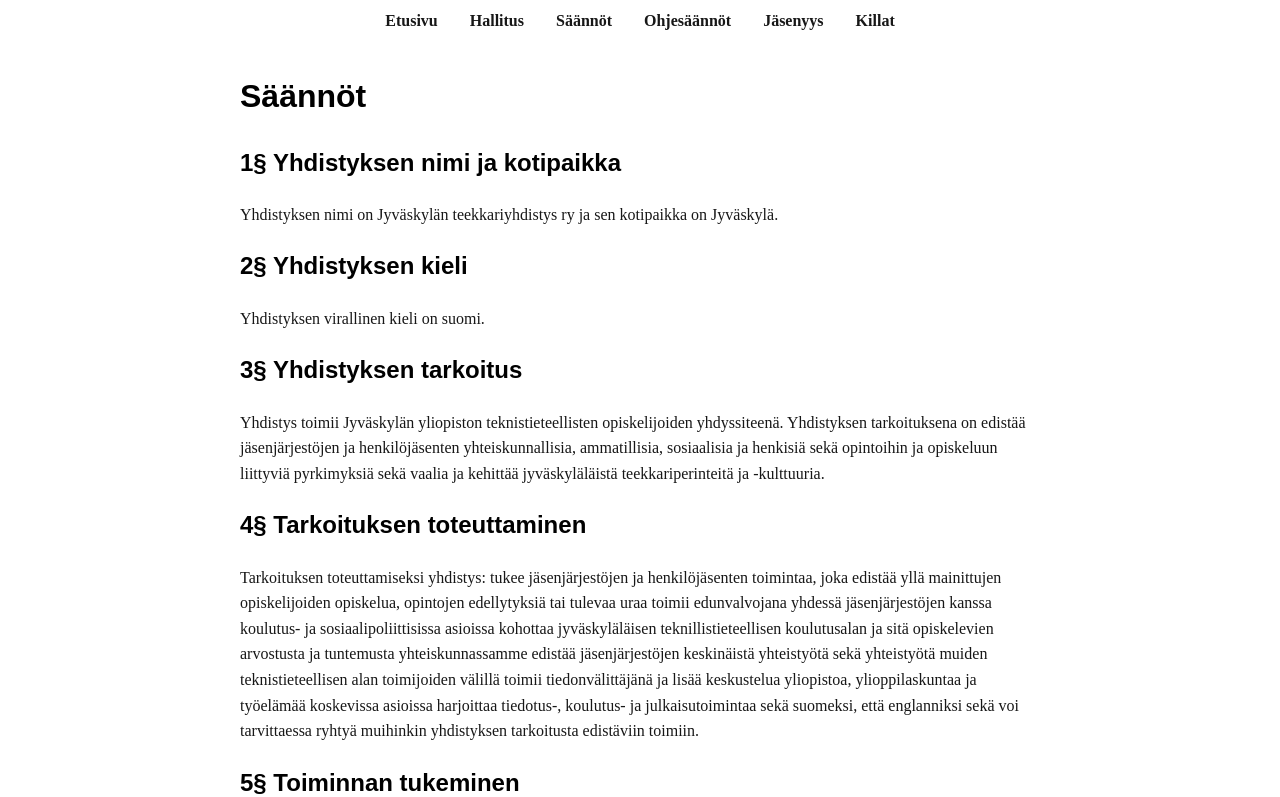
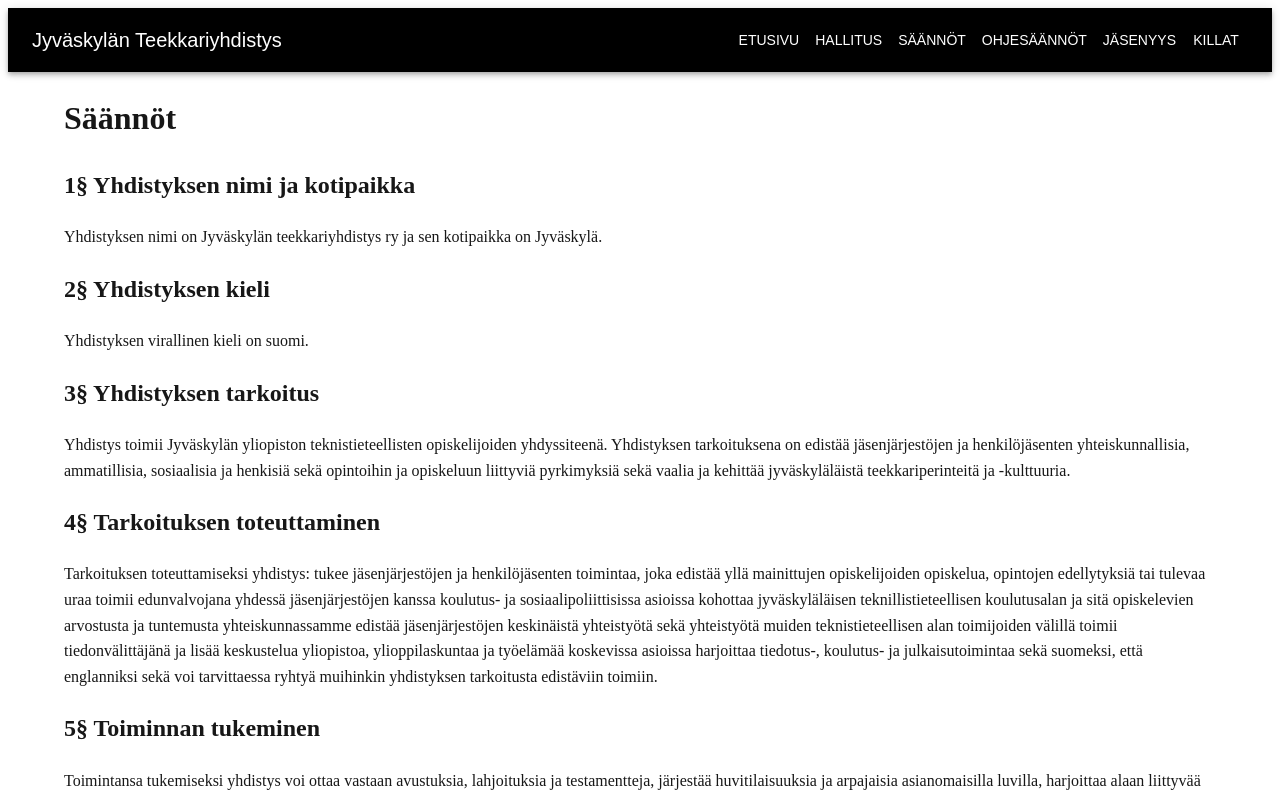
Before and after one commit to Jrvi/jyty-web, a Next.js app: page /saannot in a window 1280 px wide. Shown: the top 797 px of the page. Built offline with nearby package versions, Linux system fonts and the light colour scheme.

Commit message:
chore: added material ui

```diff
--- a/app/globals.css
+++ b/app/globals.css
@@ -23,29 +23,6 @@
     line-height: var(--line-height);
 }
 
-h1, h2, h3, h4, h5, h6 {
-    color: var(--primary-color);
-    font-family: var(--font-family);
-}
-
-h1 {
-    font-size: var(--heading-font-size);
-}
-
-h2 {
-    font-size: 1.5em;
-}
-
-p {
-    font-size: var(--paragraph-font-size);
-}
-
-.container {
-    max-width: 800px;
-    margin: 0 auto;
-    padding: 1em;
-}
-
 nav {
     display: flex;
     justify-content: center;
--- a/app/layout.js
+++ b/app/layout.js
@@ -1,25 +1,77 @@
+"use client"
+
 import "./globals.css";
 import Link from 'next/link'
+import AppBar from '@mui/material/AppBar';
+import Toolbar from '@mui/material/Toolbar';
+import Typography from '@mui/material/Typography';
+import Button from '@mui/material/Button';
+import Menu from '@mui/material/Menu';
+import MenuItem from '@mui/material/MenuItem';
+import Container from '@mui/material/Container';
+import { useState } from 'react';
+import { createTheme, ThemeProvider } from '@mui/material/styles';
+
+const theme = createTheme({
+  palette: {
+    primary: {
+      main: '#000', // pääväri
+    },
+    secondary: {
+      main: '#fff', // toinen väri
+    },
+  },
+  typography: {
+    fontFamily: 'Arial, sans-serif',
+  },
+});
 
 const NavBar = () => {
+  const [anchorEl, setAnchorEl] = useState(null);
+
+  const handleClick = (event) => {
+    setAnchorEl(event.currentTarget);
+  };
+
+  const handleClose = () => {
+    setAnchorEl(null);
+  };
+
   return (
-    <nav>
-      <Link href='/'>Etusivu</Link>
-      <Link href='/hallitus'>Hallitus</Link>
-      <Link href='/saannot'>Säännöt</Link>
-      <Link href='/ohjesaannot'>Ohjesäännöt</Link>
-      <Link href='/jasenyys'>Jäsenyys</Link>
-      <Link href='/killat'>Killat</Link>
-    </nav>
-  )
+    <AppBar position="static">
+      <Toolbar>
+        <Typography variant="h6" component="div" sx={{ flexGrow: 1 }}>
+          Jyväskylän Teekkariyhdistys
+        </Typography>
+        <Button color="inherit" component={Link} href='/'>Etusivu</Button>
+        <Button color="inherit" component={Link} href='/hallitus'>Hallitus</Button>
+        <Button color="inherit" component={Link} href='/saannot'>Säännöt</Button>
+        <Button color="inherit" onClick={handleClick}>Ohjesäännöt</Button>
+        <Menu
+          anchorEl={anchorEl}
+          open={Boolean(anchorEl)}
+          onClose={handleClose}
+        >
+          <MenuItem component={Link} href='/lakkisaannot'>Lakkisäännöt</MenuItem>
+          <MenuItem component={Link} href='/ansiomerkkisaannot'>Ansiomerkkisäännöt</MenuItem>
+        </Menu>
+        <Button color="inherit" component={Link} href='/jasenyys'>Jäsenyys</Button>
+        <Button color="inherit" component={Link} href='/killat'>Killat</Button>
+      </Toolbar>
+    </AppBar>
+  );
 }
 
 export default function RootLayout({children}) {
     return (
       <html lang="en">
         <body>
-          <NavBar />
-          {children}
+          <ThemeProvider theme={theme}>
+            <NavBar />
+            <Container>
+              {children}
+            </Container>
+          </ThemeProvider>
         </body>
       </html>
     )
--- a/package.json
+++ b/package.json
@@ -1,5 +1,10 @@
 {
   "dependencies": {
+    "@emotion/cache": "^11.14.0",
+    "@emotion/react": "^11.14.0",
+    "@emotion/styled": "^11.14.0",
+    "@mui/material": "^6.4.4",
+    "@mui/material-nextjs": "^6.4.3",
     "next": "^15.1.7",
     "react": "^19.0.0",
     "react-dom": "^19.0.0"
```
Also changed, not shown: app/ansiomerkkisaannot/page.js (added, +10 -0 lines), app/lakkisaannot/page.js (added, +10 -0 lines), 1 other file (tests, documents, lock files or other folders).
